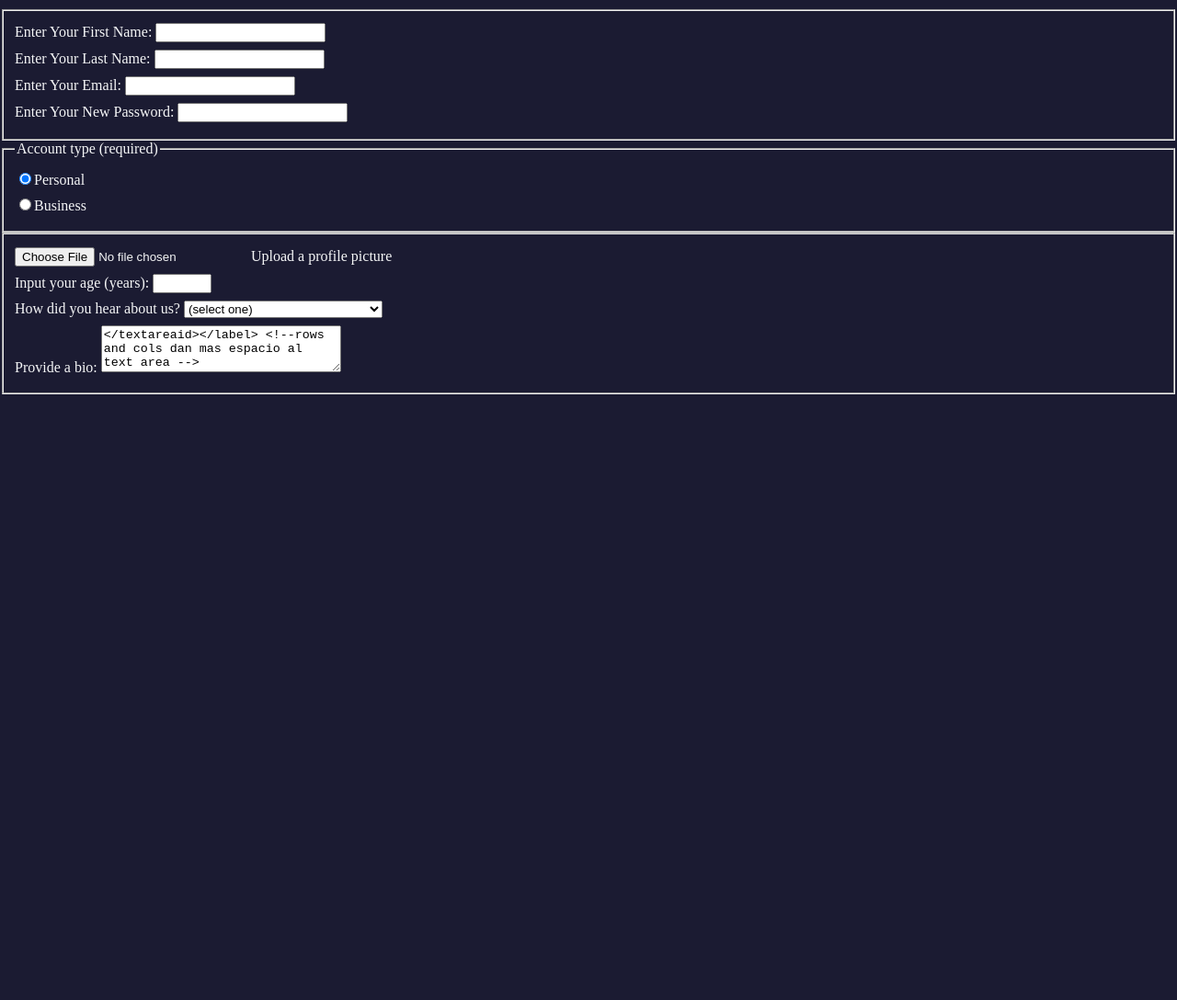
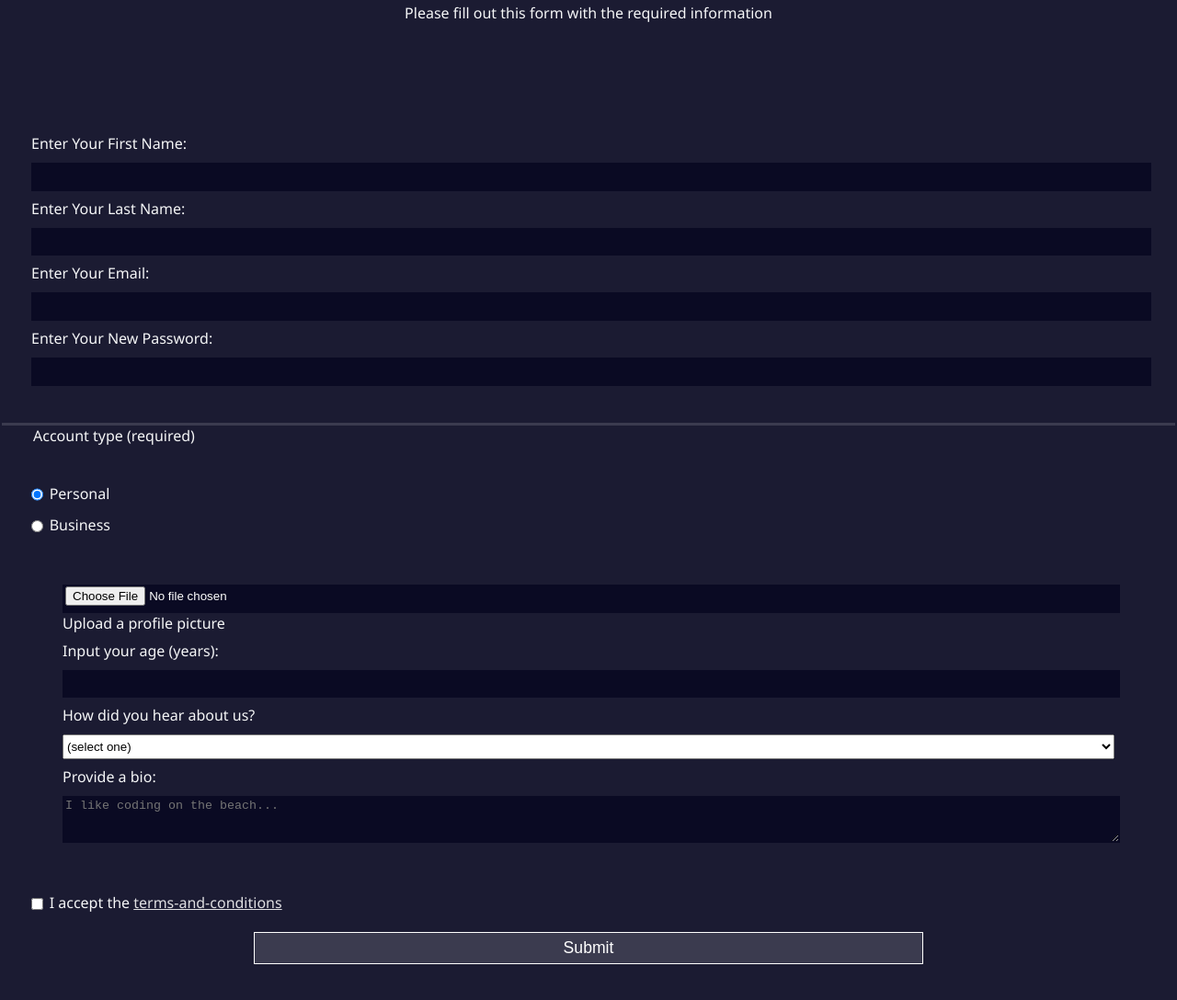
Before and after one commit to romerofranco/F.C.Camp24, a plain HTML site: page index.html in a window 1280 px wide. Shown: the part 104-1192 px from the top of the page at 92% size. Before the commit the page ends 821 px from the top, so only its background shows below. Drawn offline with Linux system fonts and the light colour scheme.

Commit message:
formulario terminado

```diff
--- a/index.html
+++ b/index.html
@@ -1,38 +1,40 @@
-<!DOCTYPE html>
-<html lang="en">
-<head>
-    <meta charset="UTF-8">
+<!DOCTYPE html>  <!--Step 1-->
+<html lang="en"> <!--Step 2-->
+<head>           <!--Step3-->
+    <meta charset="UTF-8"> <!--step 4-->
     <meta name="viewport" content="width=device-width, initial-scale=1.0">
-    <link rel="stylesheet" href="styles.css">
-    <title>Registration Form</title>
+    <link rel="stylesheet" href="styles.css"> <!--Step 5-->
+    <title>Registration Form</title> <!--Step 4-->
 </head>
 <body>
-    <h1>Registration Form</h1>
-    <p>Please fill out this form with the required information</p>
-    <form action="https://register-demo.freecodecamp.org" method="post"></form> <!-- method especifica como enviar los datos del formulario a la direccion URL especificada en el atributo action , puede ser GET o POST-->
+    <h1>Registration Form</h1> <!--Step 6-->
+    <p>Please fill out this form with the required information</p> <!--Step 7-->
+    <form action="https://register-demo.freecodecamp.org" method="post"></form><!--Step 11,12,13-->
 
-    <fieldset>
-        <label for="first-name" >Enter Your First Name: <input id="first-name" type="text" required></input></label>
-        <label for="last-name">Enter Your Last Name: <input id="last-name" type="text" required></input></label>
-        <label for="Email">Enter Your Email: <input id="Email" type="email" required></input></label>
-        <label form="new-password">Enter Your New Password: <input id="new-password" type="password" pattern="[a-z0-5]{8,}" required></input></label>
-     <!--Type password nos advierte si el sitio no utiliza HTTPS-->
-     <!-- Utilizamos form en label y id en input  para vincular los elemento -->
-     <!--el atributo minlength se utiliza para validar el numero de caracteres de la contrasenia-->
-     <!--El atributo pattern se utiliza para definir una expresion regular que la contrasenia debe coincidir para ser considerada valida [a-z0-5]}{8,}-->
+    <fieldset> <!--Step 14,15,17,18,19,21,-->
+        <label for="first-name" >Enter Your First Name: <input id="first-name" type="text" name="userName" required></input></label>
+
+        <label for="last-name">Enter Your Last Name: <input id="last-name" type="text" name="userLastName" required></input></label>
+
+        <label for="Email">Enter Your Email: <input id="Email" type="email" name="userEmail" required></input></label>
+
+        <label form="new-password">Enter Your New Password: <input id="new-password" type="password" pattern="[a-z0-5]{8,}" name="userpassword" required></input></label> <!--Step 22,23-->
     </fieldset>
 
-    <fieldset> <!--S.24. Esta seccion pedira el tipo de cuenta  que el usurio esta creando, los usuarios podran elegir entre Personal o Business-->
+    <fieldset> <!--Step 24,25,26,27,29 -->
 
-        <legend>Account type (required)</legend>
-        <label for="personal-account"><input id="personal-account" type="radio" name="account-type" checked>Personal</label> <!-- el name account type es para que el usuario pueda elegir uno solo y no los dos -->
-        <label for="business-account"><input id="business-account" type="radio" name="account-type">Business</label>
-    </fieldset>
-    <fieldset>
-        <label for="profile-picture"><input id="profile-picture" type="file"> Upload a profile picture </label>
-        <label for="age">Input your age (years): <input id="age" type="number" min="12" max="120"</label>
+        <legend>Account type (required)</legend> <!--Step 28-->
+        <label for="personal-account"> <input id="personal-account" type="radio" name="account-type" class="inline" checked>Personal</label>
+        <label for="business-account" class="inline"> <input id="business-account" type="radio" name="account-type" class="inline">Business</label>
+
+    <fieldset> <!--Step 30,31,32,33-->
+        <label for="profile-picture"> <input id="profile-picture" type="file" name="userFile"> Upload a profile picture </label>
+
+        <label for="age">Input your age (years): <input id="age" type="number" min="12" max="120" name="userAge"></label>
+
         <label for="referrer">How did you hear about us?
-        <select id="referrer">
+
+        <select id="referrer" name="referrer"> <!--Step 34,35,36,37,38,39-->
             <option value="">(select one)</option>
             <option value="1">freecodecamp News</option>
             <option value="2">freecodecamp YouTube Channel</option>
@@ -40,10 +42,10 @@
             <option value="4">Others</option>
         </select>
         </label>
-        <label for="bio">Provide a bio: <textarea id="bio" rows="3" cols="30"></textareaid></label> <!--rows and cols dan mas espacio al text area -->
+        <label for="bio">Provide a bio: <textarea id="bio" rows="3" cols="30" placeholder="I like coding on the beach..." name="userBio"></textarea></label> <!--Step 40,41-->
     </fieldset>
-    <label for="terms-and-conditions"> <input id="terms-and-conditions" type="checkbox" required>I accept the <a href="https://www.freecodecamp.org/news/terms-of-service/">terms-and-conditions</a></label>
-    <input type="submit" value="Submit">
+    <label for="terms-and-conditions"> <input id="terms-and-conditions" type="checkbox" name="terms"class="inline" required>I accept the <a href="https://www.freecodecamp.org/news/terms-of-service/">terms-and-conditions</a></label>
+    <input type="submit" value="Submit"> <!--Step 20-->
 
 </body>
 </html>
--- a/styles.css
+++ b/styles.css
@@ -1,13 +1,90 @@
-body{
-    width: 100%;
-    height: 100vh;
-    margin: 0px;
-    background-color: #1b1b32;
-    color: #f5f6f7;
+body {
+  width: 100%;
+  height: 100vh;
+  margin: 0px;
+  background-color: #1b1b32;
+  color: #f5f6f7;
+  font-size: 16px;
+  font-family: "Segoe UI", Tahoma, Geneva, Verdana, sans-serif;
+} /*Step 8,9,10 */
+
+label {
+    display: block;
+    margin: 0.5rem 0;
+  } /*Step 16*/
+
+h1,
+p {
+  margin: 1em auto;
+  text-align: center;
 }
 
-/* La unidad rem significa root(raiz) y es relativa al tamanio de fuente del elemento html */
-label{
-    display: block; /*los elementos label son inline, por lo tanto se muestra todos en la misma linea */
-    margin: 0.5rem 0;
+form {
+  margin: 0;
+  max-width: 500px;
+  min-width: 300px;
+  width: 60vw;
+  padding: 2em;
+} /*step 45,63 */
+
+fieldset {
+  border: none;
+  padding: 2rem;
+  padding-left: none;
+  padding-right: none;
+  border-bottom: 3px solid #3b3b4f;
+} /*Step 46,47 */
+
+fieldset:last-of-type {
+  border-bottom: none;
+} /*step 48 */
+
+input,
+textarea,
+select {
+  margin-top: 10px;
+  margin-bottom: 0;
+  margin-left: 0;
+  margin-right: 0;
+  width: 100%;
+  min-height: 2em;
+} /*step 49,56 */
+
+.inline {
+  width: unset;
+  margin-top: 0;
+  margin-bottom: 0;
+  margin-left: 0;
+  margin-right: 0.5em;
+  vertical-align: middle;
+} /*Step 51,52,53 */
+
+input,
+textarea {
+  background-color: #0a0a23;
+  border: 1px solid #0a0a23;
+  color: #ffffff;
+} /* Step 54,55,56 */
+
+input[type="submit"] {
+  display: block;
+  width: 60%;
+  min-width: 300px;
+  margin: 0 auto;
+  margin-top: 1em;
+  margin-bottom: 1em;
+  margin-left: auto;
+  margin-right: auto;
+  height: 2em;
+  font-size: 1.1rem;
+  background-color: #3b3b4f;
+  border-color: white;
+} /*step 57,58,59,60,61 */
+
+input[type="file"] {
+    padding: 1px 2px;
+} /* Step 62*/
+
+a {
+    color: #dfdfe2;
 }
```
Also changed, not shown: 1 other file.
